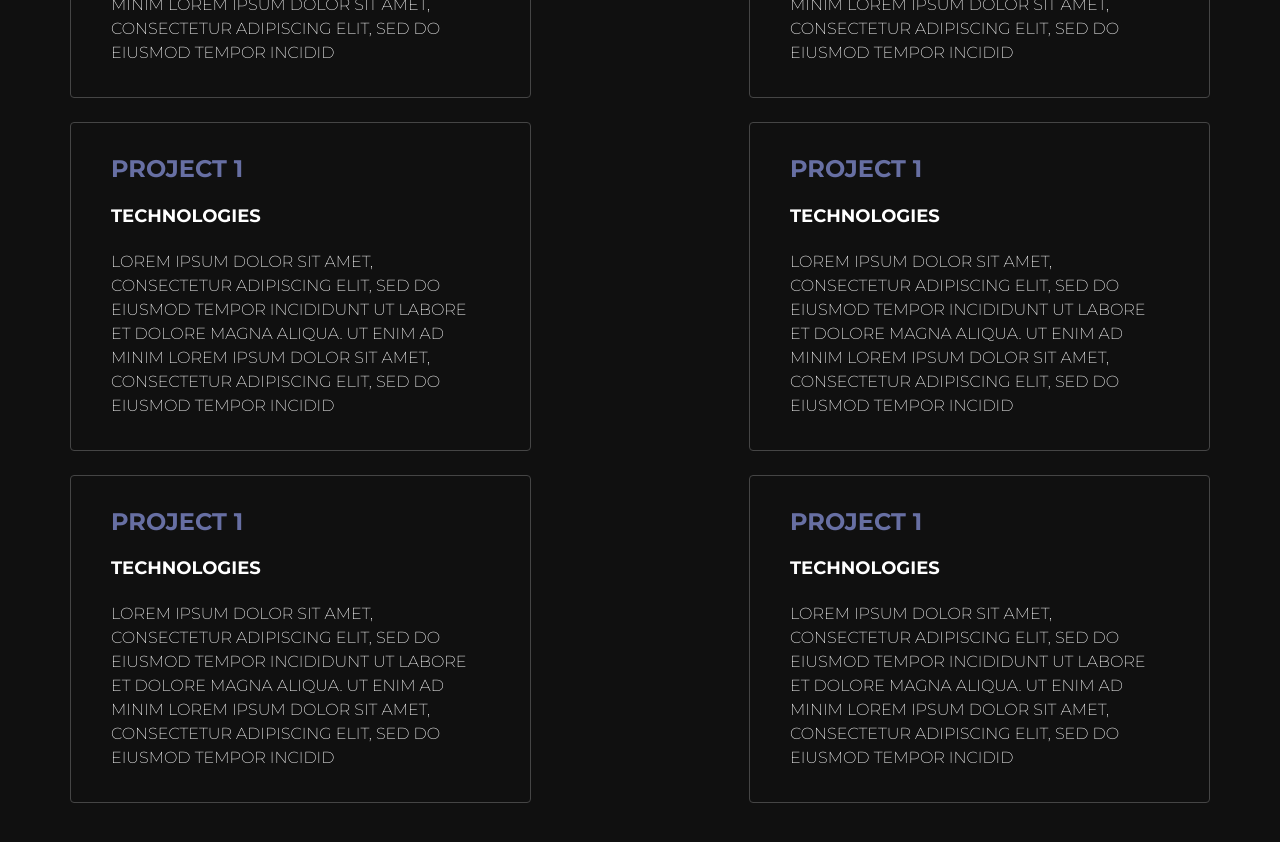
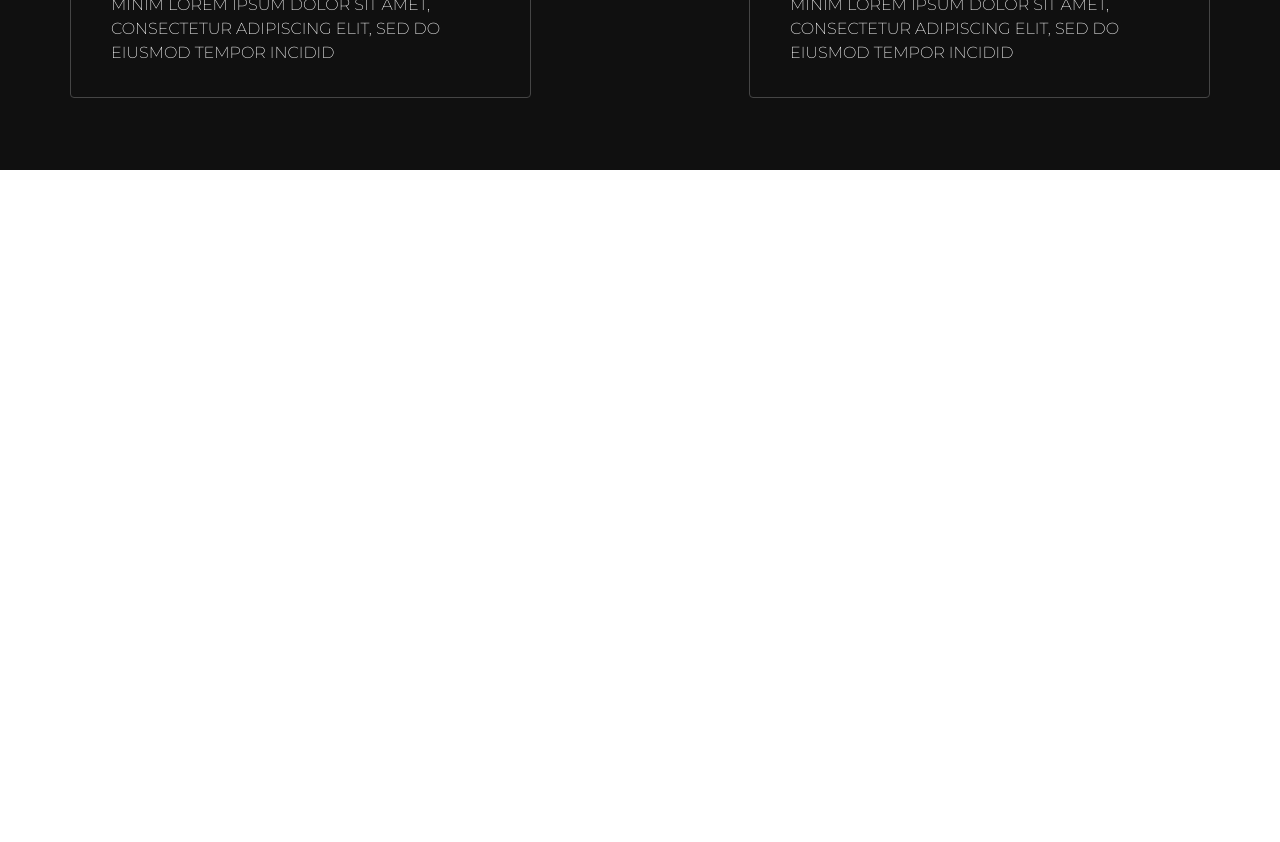
Before and after one commit to Douaa19/New_portfolio, a React (Create React App) app in the folder portfolio_front/: page / in a window 1280 px wide. Shown: the part 3860-4702 px from the top of the page. After the commit the page ends 4030 px from the top, so only its background shows below. Built offline with nearby package versions, Linux system fonts and the light colour scheme.

Commit message:
sectionMyProjectsDone

```diff
--- a/portfolio_front/src/components/my-projects/Crads.js
+++ b/portfolio_front/src/components/my-projects/Crads.js
@@ -41,6 +41,7 @@ function Crads() {
     },
     text: {
       color: "#FFF",
+      fontSize: "16px",
     },
   };
 
@@ -53,7 +54,7 @@ function Crads() {
               Project 1
             </CardTitle>
             <h5 style={styles.smallTitle}>technologies</h5>
-            <CardText>
+            <CardText style={styles.text}>
               Lorem ipsum dolor sit amet, consectetur adipiscing elit, sed do
               eiusmod tempor incididunt ut labore et dolore magna aliqua. Ut
               enim ad minim Lorem ipsum dolor sit amet, consectetur adipiscing
@@ -67,7 +68,7 @@ function Crads() {
               Project 1
             </CardTitle>
             <h5 style={styles.smallTitle}>technologies</h5>
-            <CardText>
+            <CardText style={styles.text}>
               Lorem ipsum dolor sit amet, consectetur adipiscing elit, sed do
               eiusmod tempor incididunt ut labore et dolore magna aliqua. Ut
               enim ad minim Lorem ipsum dolor sit amet, consectetur adipiscing
@@ -81,7 +82,7 @@ function Crads() {
               Project 1
             </CardTitle>
             <h5 style={styles.smallTitle}>technologies</h5>
-            <CardText>
+            <CardText style={styles.text}>
               Lorem ipsum dolor sit amet, consectetur adipiscing elit, sed do
               eiusmod tempor incididunt ut labore et dolore magna aliqua. Ut
               enim ad minim Lorem ipsum dolor sit amet, consectetur adipiscing
@@ -95,63 +96,7 @@ function Crads() {
               Project 1
             </CardTitle>
             <h5 style={styles.smallTitle}>technologies</h5>
-            <CardText>
-              Lorem ipsum dolor sit amet, consectetur adipiscing elit, sed do
-              eiusmod tempor incididunt ut labore et dolore magna aliqua. Ut
-              enim ad minim Lorem ipsum dolor sit amet, consectetur adipiscing
-              elit, sed do eiusmod tempor incidid
-            </CardText>
-          </Card>
-        </Col>
-        <Col sm="5">
-          <Card body style={styles.card}>
-            <CardTitle tag="h5" style={styles.title}>
-              Project 1
-            </CardTitle>
-            <h5 style={styles.smallTitle}>technologies</h5>
-            <CardText>
-              Lorem ipsum dolor sit amet, consectetur adipiscing elit, sed do
-              eiusmod tempor incididunt ut labore et dolore magna aliqua. Ut
-              enim ad minim Lorem ipsum dolor sit amet, consectetur adipiscing
-              elit, sed do eiusmod tempor incidid
-            </CardText>
-          </Card>
-        </Col>
-        <Col sm="5">
-          <Card body style={styles.card}>
-            <CardTitle tag="h5" style={styles.title}>
-              Project 1
-            </CardTitle>
-            <h5 style={styles.smallTitle}>technologies</h5>
-            <CardText>
-              Lorem ipsum dolor sit amet, consectetur adipiscing elit, sed do
-              eiusmod tempor incididunt ut labore et dolore magna aliqua. Ut
-              enim ad minim Lorem ipsum dolor sit amet, consectetur adipiscing
-              elit, sed do eiusmod tempor incidid
-            </CardText>
-          </Card>
-        </Col>
-        <Col sm="5">
-          <Card body style={styles.card}>
-            <CardTitle tag="h5" style={styles.title}>
-              Project 1
-            </CardTitle>
-            <h5 style={styles.smallTitle}>technologies</h5>
-            <CardText>
-              Lorem ipsum dolor sit amet, consectetur adipiscing elit, sed do
-              eiusmod tempor incididunt ut labore et dolore magna aliqua. Ut
-              enim ad minim Lorem ipsum dolor sit amet, consectetur adipiscing
-              elit, sed do eiusmod tempor incidid
-            </CardText>
-          </Card>
-        </Col>
-        <Col sm="5">
-          <Card body style={styles.card}>
-            <CardTitle tag="h5" style={styles.title}>
-              Project 1
-            </CardTitle>
-            <h5 style={styles.smallTitle}>technologies</h5>
-            <CardText>
+            <CardText style={styles.text}>
               Lorem ipsum dolor sit amet, consectetur adipiscing elit, sed do
               eiusmod tempor incididunt ut labore et dolore magna aliqua. Ut
               enim ad minim Lorem ipsum dolor sit amet, consectetur adipiscing
```
